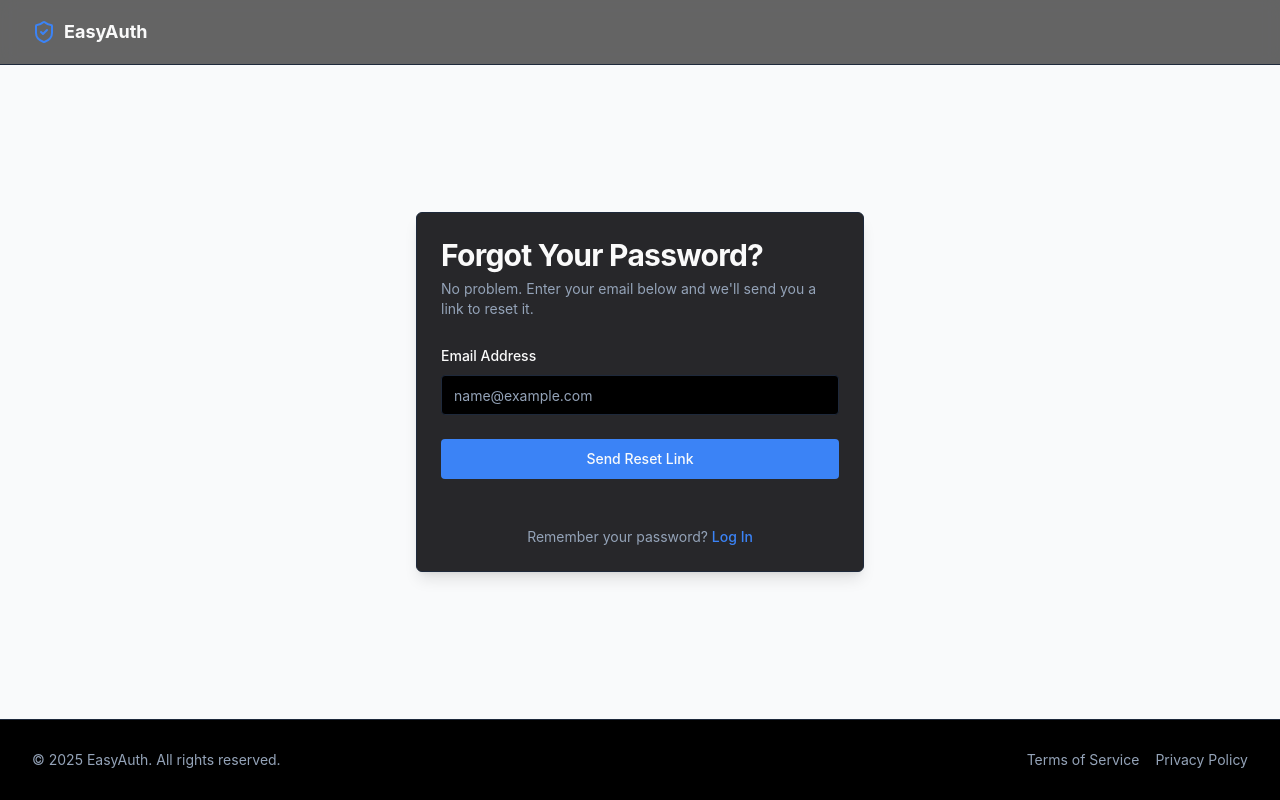
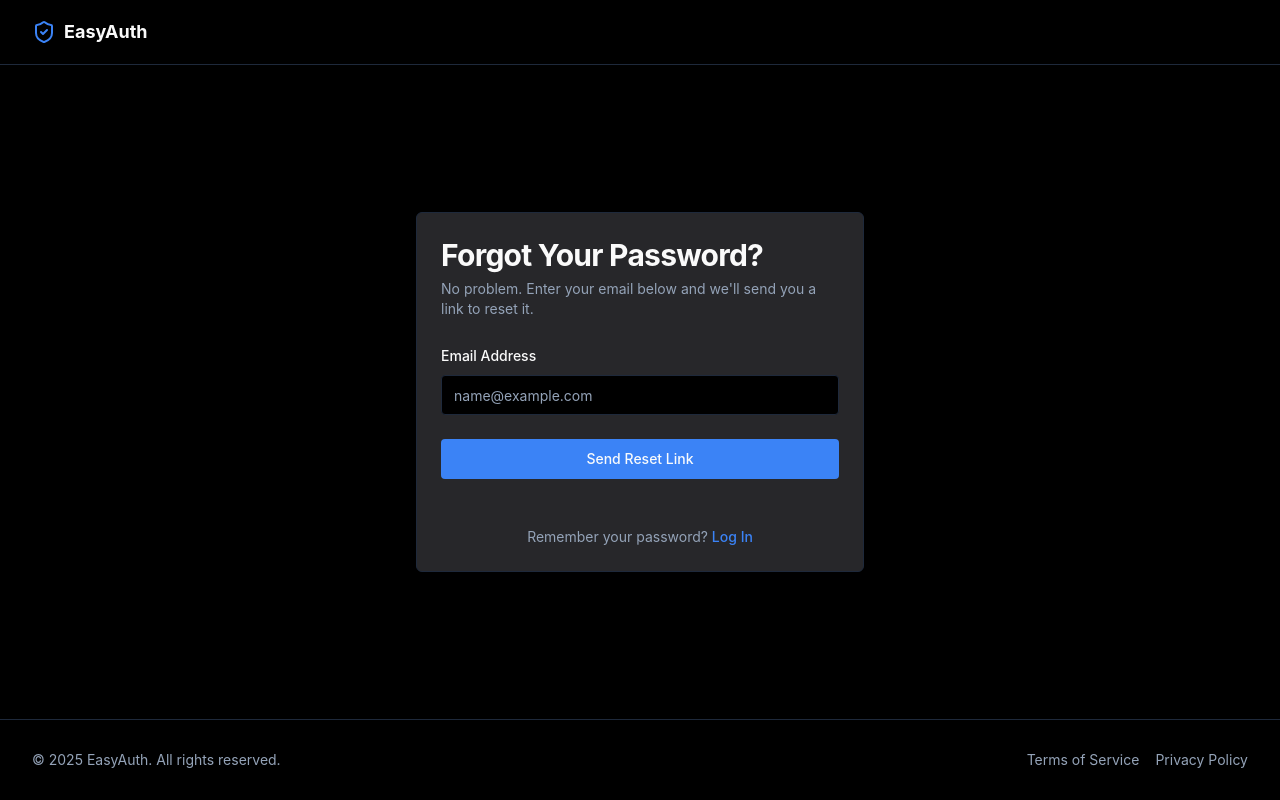
Before and after one commit to SadiqNaizam/mlo-a774-640e, a React (Vite) app: page /forgot-password in a window 1280 px wide. Built offline with nearby package versions, Linux system fonts and the light colour scheme.

Commit message:
Updated code files via regeneration: ForgotPasswordPage.tsx

```diff
--- a/src/pages/ForgotPasswordPage.tsx
+++ b/src/pages/ForgotPasswordPage.tsx
@@ -49,7 +49,7 @@
   }
 
   return (
-    <div className="flex flex-col min-h-screen bg-gray-50 dark:bg-gray-900">
+    <div className="flex flex-col min-h-screen bg-background">
       <Header />
       <main className="flex-1 flex items-center justify-center p-4">
         <AuthFormWrapper
```
